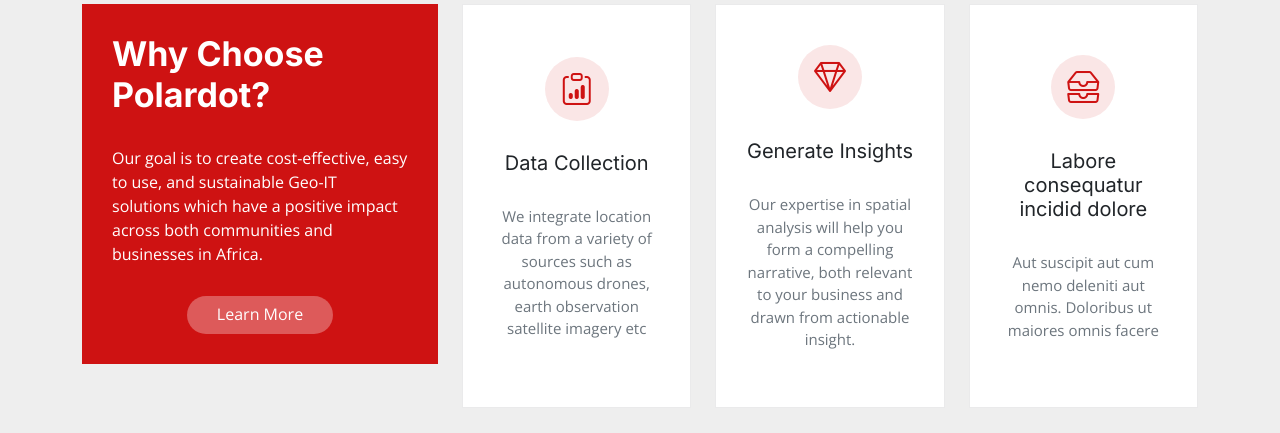
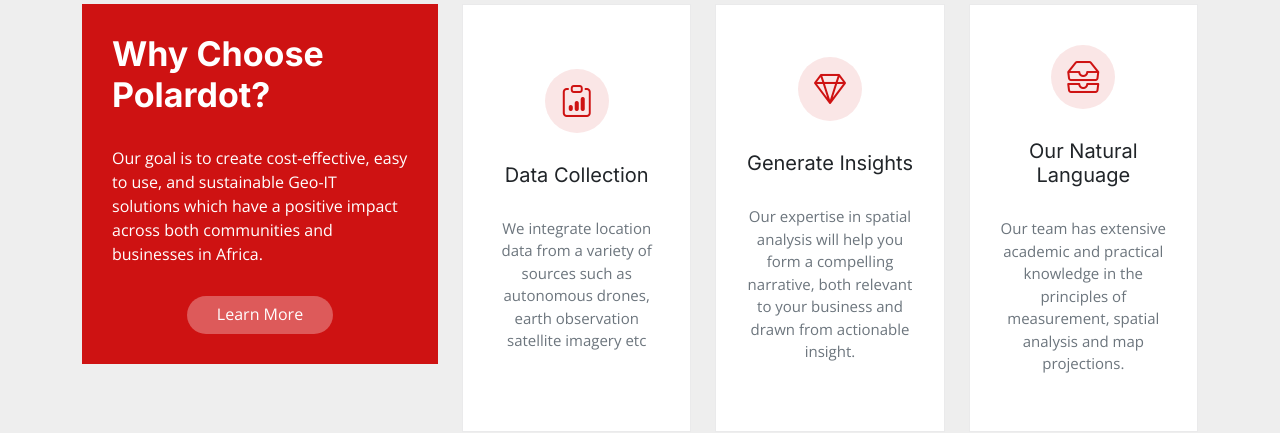
Before and after one commit to Kkahihu/Polardot-Limited, a React (Create React App) app: page / in a window 1280 px wide. Shown: the part 1540-1973 px from the top of the page. Built offline with nearby package versions, Linux system fonts and the light colour scheme; some icons are missing; a small style sheet from the web is missing.

Commit message:
Update WhyUs.jsx

```diff
--- a/src/components/Why/WhyUs.jsx
+++ b/src/components/Why/WhyUs.jsx
@@ -47,8 +47,8 @@
                                 <div className="col-xl-4" data-aos="fade-up" data-aos-delay="400">
                                     <div className="icon-box d-flex flex-column justify-content-center align-items-center">
                                         <i className="bi bi-inboxes"></i>
-                                        <h4>Labore consequatur incidid dolore</h4>
-                                        <p>Aut suscipit aut cum nemo deleniti aut omnis. Doloribus ut maiores omnis facere</p>
+                                        <h4>Our Natural Language</h4>
+                                        <p>Our team has extensive academic and practical knowledge in the principles of measurement, spatial analysis and map projections.</p>
                                     </div>
                                 </div>
                                  {/*End Icon Box*/}
```
